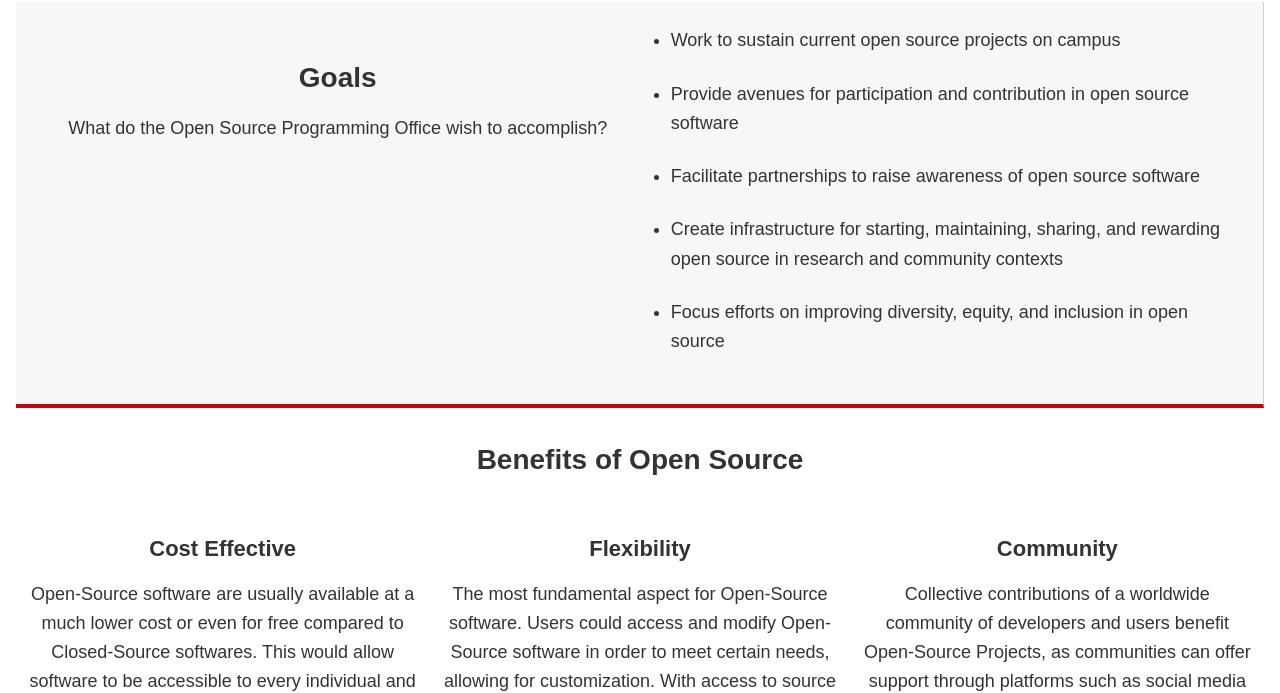
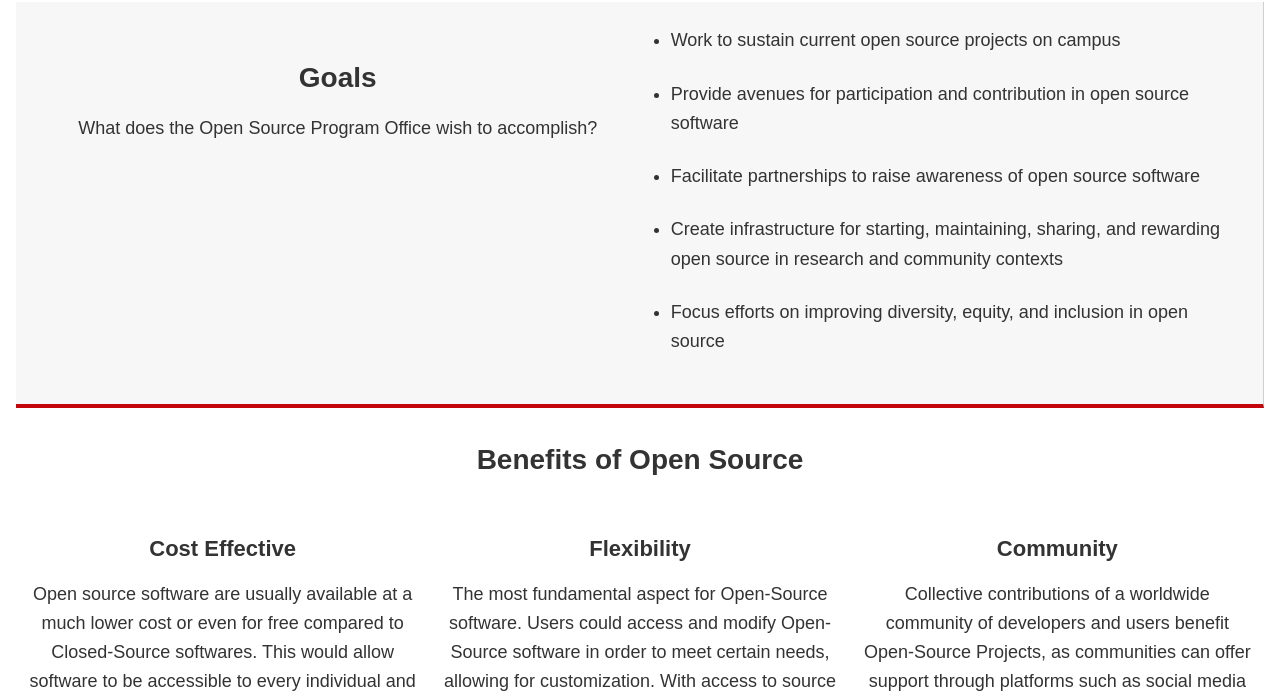
Before and after one commit to UW-Madison-DSI/ospo.wisc.edu-version-1.0, a Jekyll site: the page built from index.html, in a window 1280 px wide. Shown: the part 1039-1732 px from the top of the page. Built offline with Jekyll 4.4.1, drawn with Linux system fonts in a browser that asks for light colours; some web fonts are replaced; some of the changed text lies outside the part shown.

Commit message:
Update index.html

```diff
--- a/index.html
+++ b/index.html
@@ -62,7 +62,7 @@ layout: default
             <div class="row">
                 <div class="col-sm-12 col-md-6">
                         <h2 style="text-align:center">Goals</h2>
-                        <p class="font-weight-bold" style="text-align:center">What do the Open Source Programming Office wish to accomplish?</p>
+                        <p class="font-weight-bold" style="text-align:center">What does the Open Source Program Office wish to accomplish?</p>
                 </div>
                 <div class="col-sm-12 col-md-6">
                     <ul class="text-md-start">
@@ -99,7 +99,7 @@ layout: default
                     <div class="col-sm-12 col-md-4">
                         <li>
                             <h3 style="text-align: center;">Cost Effective</h3>
-                            <p style="text-align: center;">Open-Source software are usually available at a much lower cost or even for free compared to Closed-Source softwares. This would allow software to be accessible to every individual and organizations with a restricted budget, which users could modify software without having to worry about licensing fees.</p>
+                            <p style="text-align: center;">Open source software are usually available at a much lower cost or even for free compared to Closed-Source softwares. This would allow software to be accessible to every individual and organizations with a restricted budget, which users could modify software without having to worry about licensing fees.</p>
                         </li>
                     </div>
 
```
